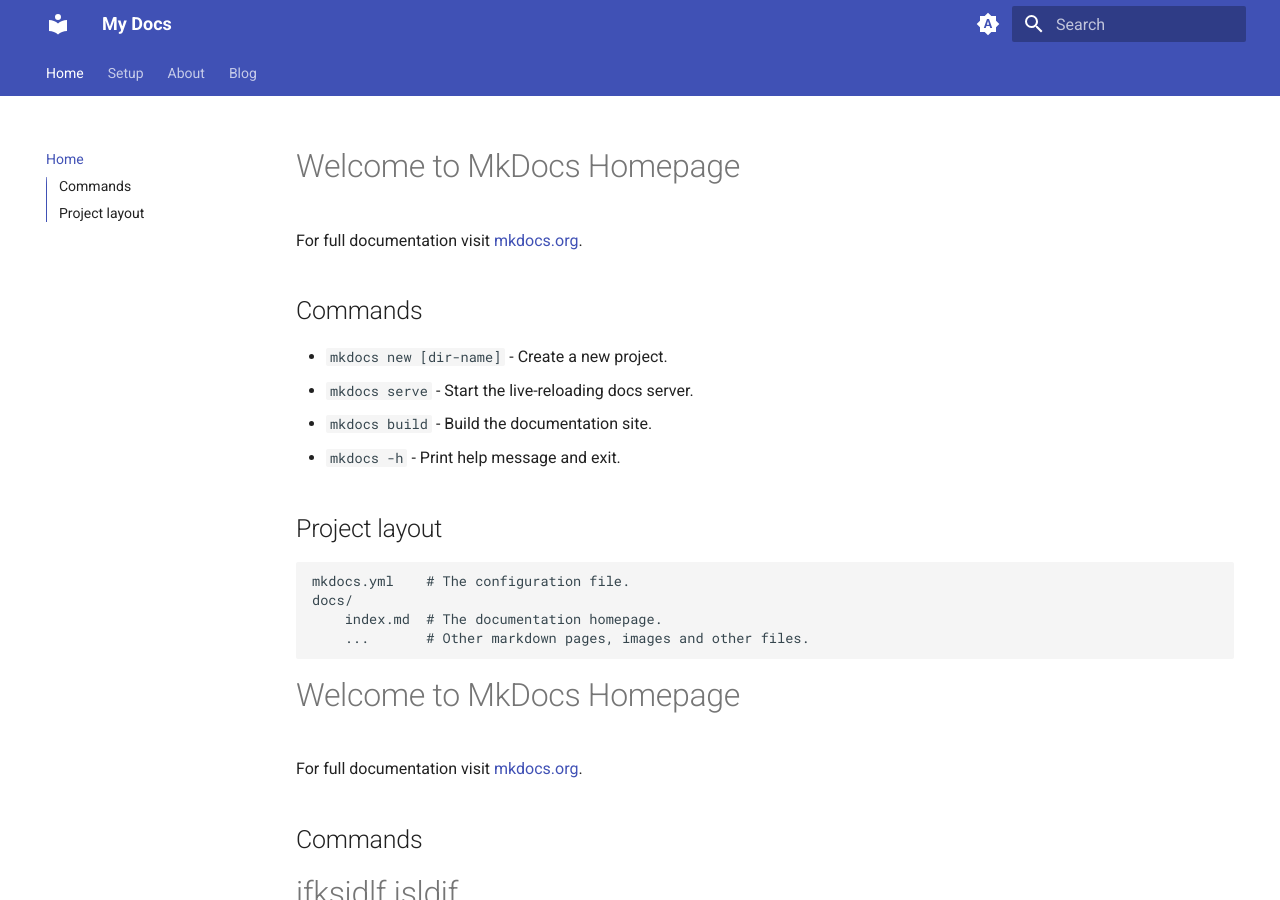
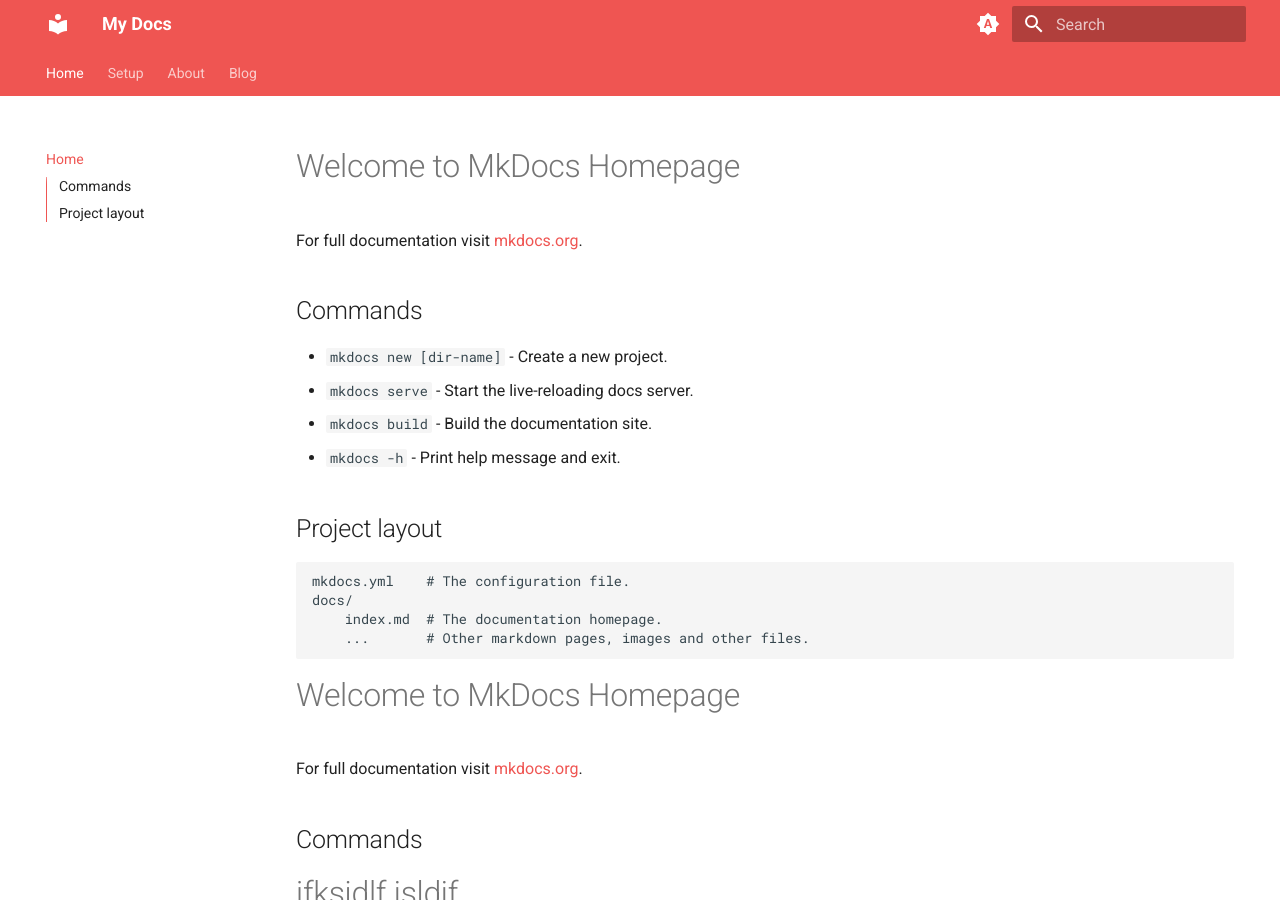
Before and after one commit to MahdiHaeri/mkdocs-material-test, an MkDocs documentation site: the page built from docs/index.md, in a window 1280 px wide and 900 px high. Built offline with MkDocs 1.6.1 and Material for MkDocs 9.7.7, drawn with Linux system fonts in a browser that asks for light colours.

Commit message:
Update color for fun

```diff
--- a/mkdocs.yml
+++ b/mkdocs.yml
@@ -37,12 +37,16 @@
   palette:
     # Palette toggle for automatic mode
     - media: "(prefers-color-scheme)"
+      primary: blue
+      accent: blue
       toggle:
         icon: material/brightness-auto
         name: Switch to light mode
 
     # Palette toggle for light mode
     - media: "(prefers-color-scheme: light)"
+      primary: red
+      accent: red
       scheme: default
       toggle:
         icon: material/brightness-7
@@ -50,6 +54,8 @@
 
     # Palette toggle for dark mode
     - media: "(prefers-color-scheme: dark)"
+      primary: orange
+      accent: orange
       scheme: slate
       toggle:
         icon: material/brightness-4
@@ -68,11 +74,11 @@
 
   # setting up navigation --------------------------------------
   features:
-    # - navigation.instant
-    # - navigation.instant.prefetch
-    # - navigation.instant.progress
-    # - navigation.instant.preview
-    # - navigation.tracking
+    - navigation.instant
+    - navigation.instant.prefetch
+    - navigation.instant.progress
+    - navigation.instant.preview
+    - navigation.tracking
 
     - navigation.tabs
     # - navigation.tabs.sticky
```
